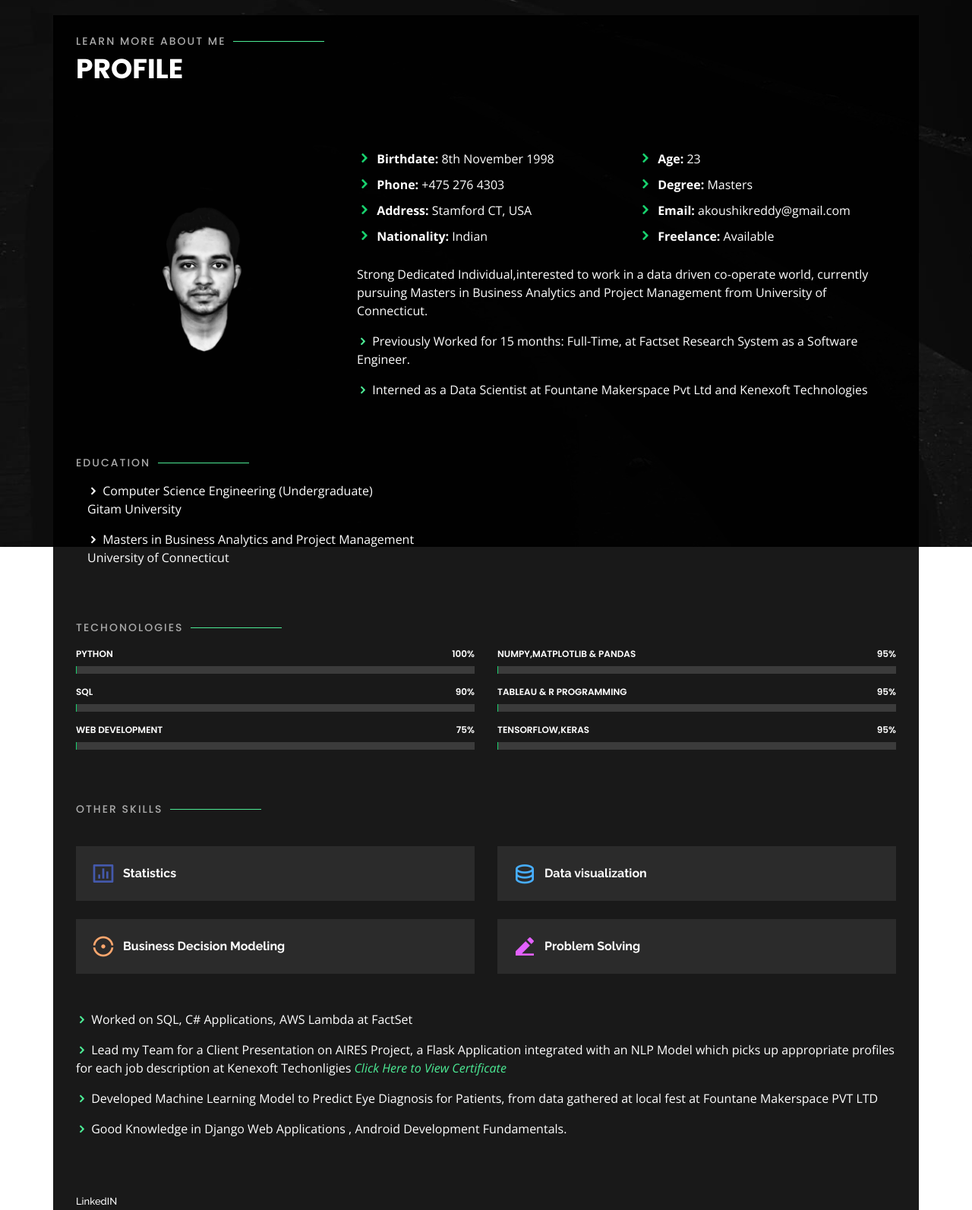
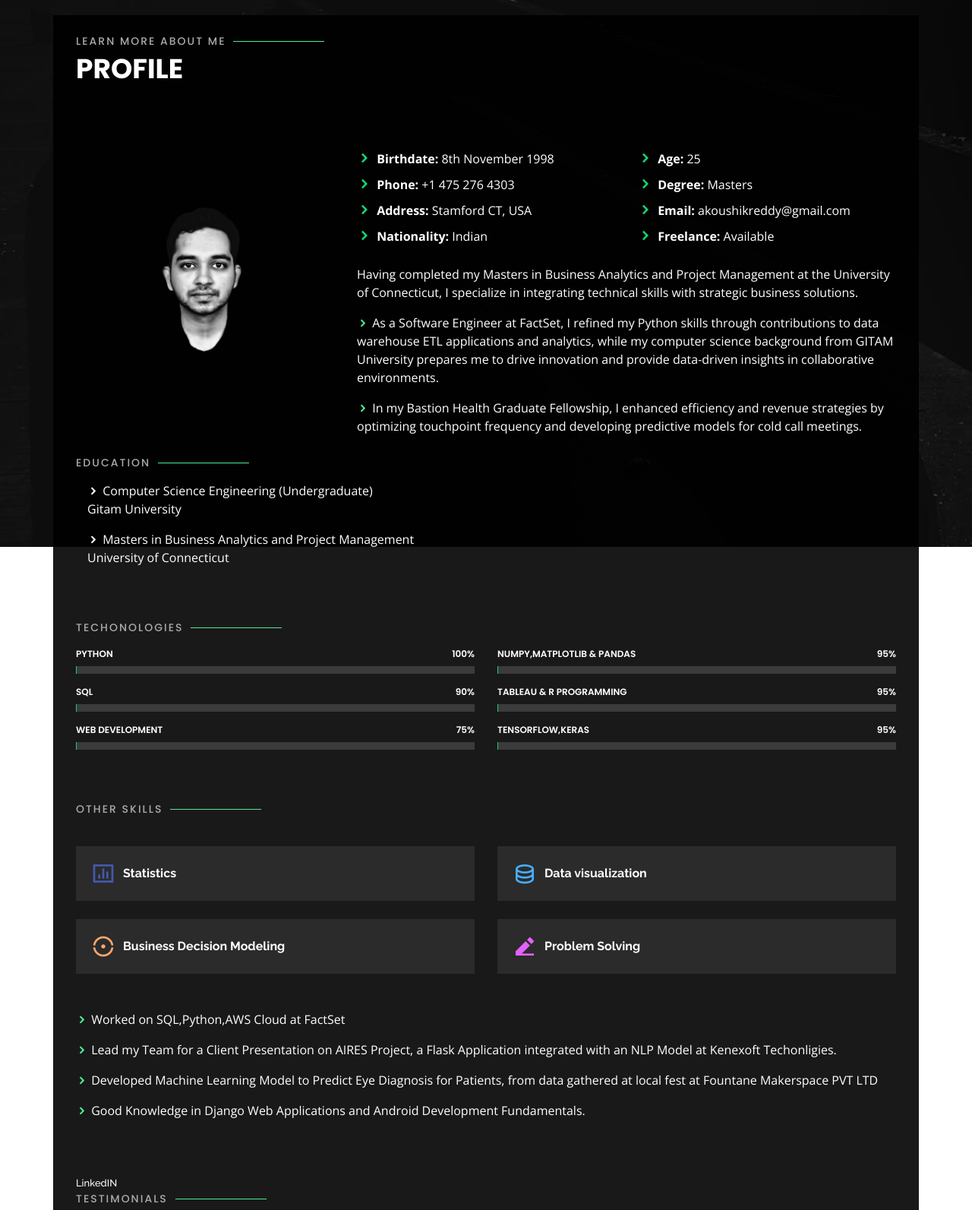
Before and after one commit to AKoushikReddy/Portfolio, a Django app: page / in a window 1280 px wide, after a click on "About". Shown: the part 80-1673 px from the top of the page at 76% size. Run offline with Django 4.2, Linux system fonts and the light colour scheme; some libraries are stand-ins or nearby versions.

Commit message:
first commit

```diff
--- a/welcome/templates/welcome/index.html
+++ b/welcome/templates/welcome/index.html
@@ -43,6 +43,7 @@
       <div class="social-links">
         <a href="https://twitter.com/koushik11898" class="twitter"><i class="icofont-twitter"></i></a>
         <a href="https://www.linkedin.com/in/akoushikreddy/" class="linkedin"><i class="icofont-linkedin"></i></a>
+        <a href="https://github.com/AKoushikReddy" class="github"><i class="icofont-github"></i></a>
       </div>
       <nav class="nav-menu d-none d-lg-block">
         <ul>
@@ -86,24 +87,24 @@
             <div class="col-lg-6">
              <ul>
                 <li><i class="icofont-rounded-right"></i> <strong>Birthdate:</strong> 8th November 1998</li>
-                <li><i class="icofont-rounded-right"></i> <strong>Phone:</strong> +475 276 4303</li>
+                <li><i class="icofont-rounded-right"></i> <strong>Phone:</strong> +1 475 276 4303</li>
                 <li><i class="icofont-rounded-right"></i> <strong>Address:</strong> Stamford CT, USA</li>
                 <li><i class="icofont-rounded-right"></i> <strong>Nationality:</strong> Indian</li>
              </ul>
             </div>
             <div class="col-lg-6">
              <ul>
-             	<li><i class="icofont-rounded-right"></i> <strong>Age:</strong> 23</li>
+             	<li><i class="icofont-rounded-right"></i> <strong>Age:</strong> 25</li>
                 <li><i class="icofont-rounded-right"></i> <strong>Degree:</strong> Masters</li>
                 <li><i class="icofont-rounded-right"></i> <strong>Email:</strong> akoushikreddy@gmail.com</li>
                 <li><i class="icofont-rounded-right"></i> <strong>Freelance:</strong> Available</li>
              </ul>
             </div>
           </div>
-         <p>Strong Dedicated Individual,interested to work in a data driven co-operate world, currently pursuing Masters in Business Analytics and Project Management from University of Connecticut.</p>
+         <p>Having completed my Masters in Business Analytics and Project Management at the University of Connecticut, I specialize in integrating technical skills with strategic business solutions.</p>
 
-         <p><i class="icofont-rounded-right" style="color:#4ceb95;"></i> Previously Worked for 15 months: Full-Time, at Factset Research System as a Software Engineer.</p>
-         <p><i class="icofont-rounded-right" style="color:#4ceb95;"></i> Interned as a Data Scientist at Fountane Makerspace Pvt Ltd and Kenexoft Technologies</p>
+         <p><i class="icofont-rounded-right" style="color:#4ceb95;"></i> As a Software Engineer at FactSet, I refined my Python skills through contributions to data warehouse ETL applications and analytics, while my computer science background from GITAM University prepares me to drive innovation and provide data-driven insights in collaborative environments.</p>
+         <p><i class="icofont-rounded-right" style="color:#4ceb95;"></i> In my Bastion Health Graduate Fellowship, I enhanced efficiency and revenue strategies by optimizing touchpoint frequency and developing predictive models for cold call meetings.</p>
 
     </div><!-- End About Me -->
 
@@ -227,10 +228,10 @@
           </div>
         </div>
       </div><br><br>
-      <p><i class="icofont-rounded-right" style="color:#4ceb95;"></i> Worked on SQL, C# Applications, AWS Lambda at FactSet</p>
-      <p><i class="icofont-rounded-right" style="color:#4ceb95;"></i> Lead my Team for a Client Presentation on AIRES Project, a Flask Application integrated with an NLP Model which picks up appropriate profiles for each job description at Kenexoft Techonligies <a style="color:#4ceb95;font-style:italic" target="_blank" rel="noopener noreferrer" href="https://kenexoft.com/lms/certificates/koushikreddyanapareddy.php">Click Here to View Certificate</a></p>
+      <p><i class="icofont-rounded-right" style="color:#4ceb95;"></i> Worked on SQL,Python,AWS Cloud at FactSet</p>
+      <p><i class="icofont-rounded-right" style="color:#4ceb95;"></i> Lead my Team for a Client Presentation on AIRES Project, a Flask Application integrated with an NLP Model at Kenexoft Techonligies.</p>
       <p><i class="icofont-rounded-right" style="color:#4ceb95;"></i> Developed Machine Learning Model to Predict Eye Diagnosis for Patients, from data gathered at local fest at Fountane Makerspace PVT LTD</p>
-      <p><i class="icofont-rounded-right" style="color:#4ceb95;"></i> Good Knowledge in Django Web Applications , Android Development Fundamentals. </p>
+      <p><i class="icofont-rounded-right" style="color:#4ceb95;"></i> Good Knowledge in Django Web Applications and Android Development Fundamentals. </p>
     </div><!-- End Interests -->
 
     <!-- ======= Testimonials ======= -->
```
Also changed, not shown: 1 other file.
